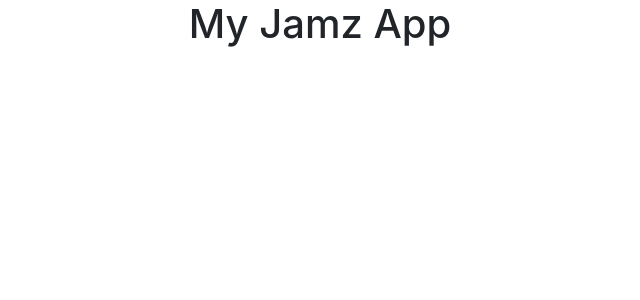
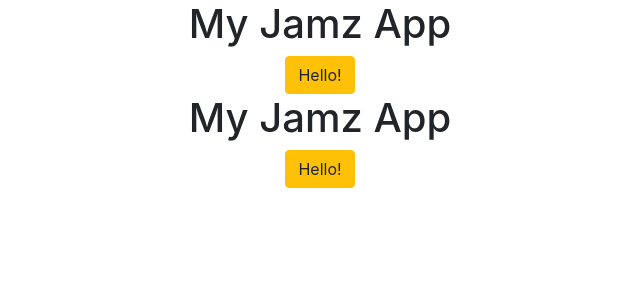
Before and after one commit to JustinWarren/my-jamz-app, a React (Create React App) app: page / in a window 1280 px wide. Shown: the top 300 px of the page, without its empty margins (320-960 px from the left). Built offline with nearby package versions, Linux system fonts and the light colour scheme.

Commit message:
created Songs component and imported it into app.js

```diff
--- a/src/App.js
+++ b/src/App.js
@@ -1,5 +1,6 @@
 import React, { Component } from 'react';
 import './App.css';
+import Songs from "./components/Songs.js" //This imports the Songs component from the components folder so that it can be used in App.js
 import { FaChess } from 'react-icons/fa';  //This is how you import a FontAwesome icon to be used!
 
 
@@ -10,6 +11,8 @@ class App extends Component {
     return (
       <div className="App">
         <h1>My Jamz App</h1>
+        <button className="btn btn-warning">Hello!</button>
+        <Songs />
       </div>
     );
   }
--- /dev/null
+++ b/src/components/Songs.js
@@ -0,0 +1,18 @@
+import React, { Component } from 'react';
+
+
+//render() is a lifecycle method - its required because it renders component in browser
+//Need to use className attribute instead of class in JSX
+class Songs extends Component {
+  render() {
+    return (
+      <div>
+        <h1>My Jamz App</h1>
+        <button className="btn btn-warning">Hello!</button>
+      </div>
+    );
+  }
+
+}
+
+export default Songs;
```
